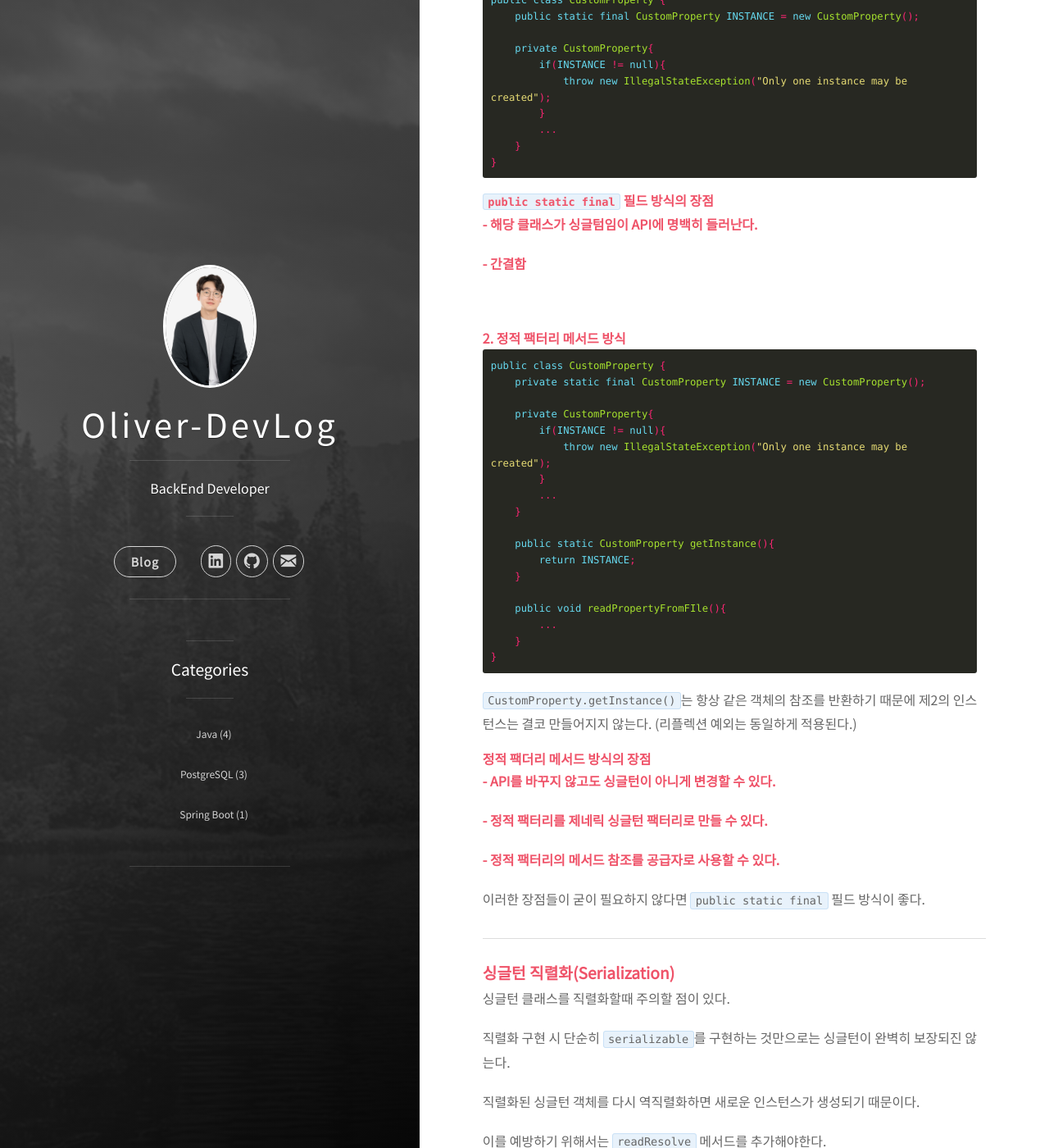
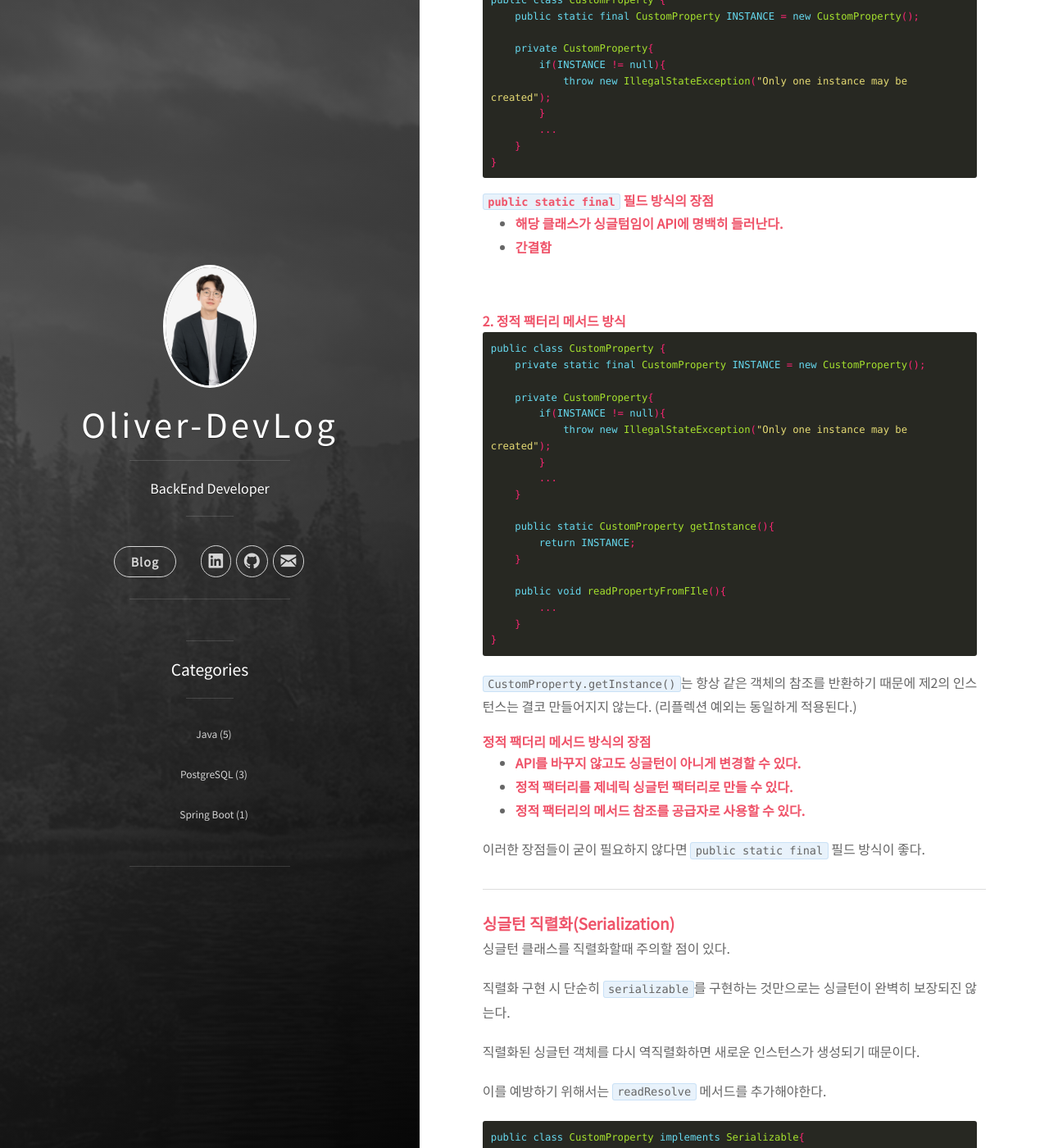
Before and after one commit to ardente6320/ardente6320.github.io, a Jekyll site: the page built from _posts/2022-12-01-effective-java-3.md, in a window 1280 px wide and 1400 px high, scrolled down 999 px. Shown: the whole window at 82% size. Built offline with Jekyll 4.4.1, drawn with Linux system fonts in a browser that asks for light colours.

Commit message:
effective java post

```diff
--- a/_posts/2022-12-01-effective-java-3.md
+++ b/_posts/2022-12-01-effective-java-3.md
@@ -58,9 +58,8 @@
 ##### **<span style="color:#ef5369">`public static final` 필드 방식의 장점</span>**
 
 
-**<span style="color:#ef5369">- 해당 클래스가 싱글텀임이 API에 명백히 들러난다.</span>**
-
-**<span style="color:#ef5369">- 간결함</span>**
+  - **<span style="color:#ef5369">해당 클래스가 싱글텀임이 API에 명백히 들러난다.</span>**
+  - **<span style="color:#ef5369">간결함</span>**
 
 <br>
 
@@ -91,11 +90,9 @@
 
 ##### **<span style="color:#ef5369">정적 팩더리 메서드 방식의 장점</span>**
 
-**<span style="color:#ef5369">- API를 바꾸지 않고도 싱글턴이 아니게 변경할 수 있다.</span>**
-
-**<span style="color:#ef5369">- 정적 팩터리를 제네릭 싱글턴 팩터리로 만들 수 있다.</span>**
-
-**<span style="color:#ef5369">- 정적 팩터리의 메서드 참조를 공급자로 사용할 수 있다.</span>**
+  - **<span style="color:#ef5369">API를 바꾸지 않고도 싱글턴이 아니게 변경할 수 있다.</span>**
+  - **<span style="color:#ef5369">정적 팩터리를 제네릭 싱글턴 팩터리로 만들 수 있다.</span>**
+  - **<span style="color:#ef5369">정적 팩터리의 메서드 참조를 공급자로 사용할 수 있다.</span>**
 
 이러한 장점들이 굳이 필요하지 않다면 `public static final` 필드 방식이 좋다.
 
```
Also changed, not shown: _posts/2022-12-05-effective-java-5.md (added, +147 -0 lines).
